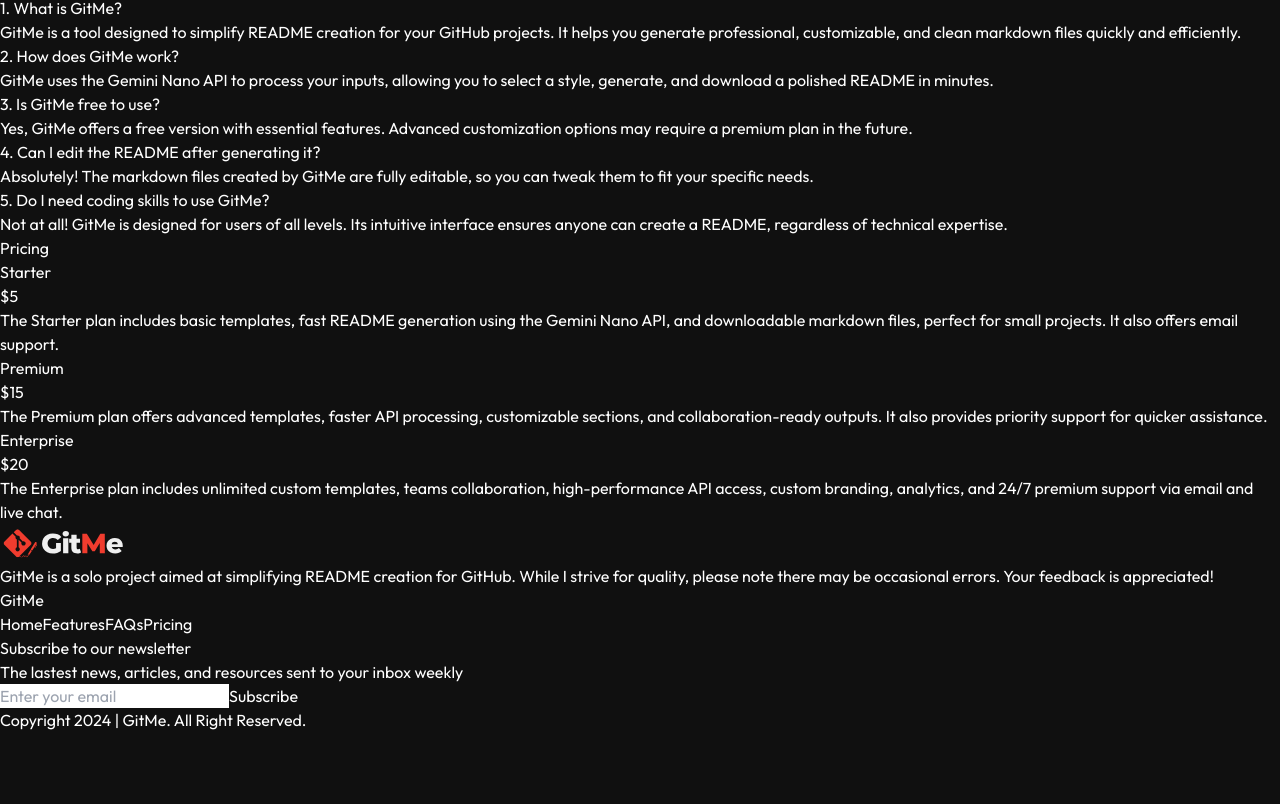
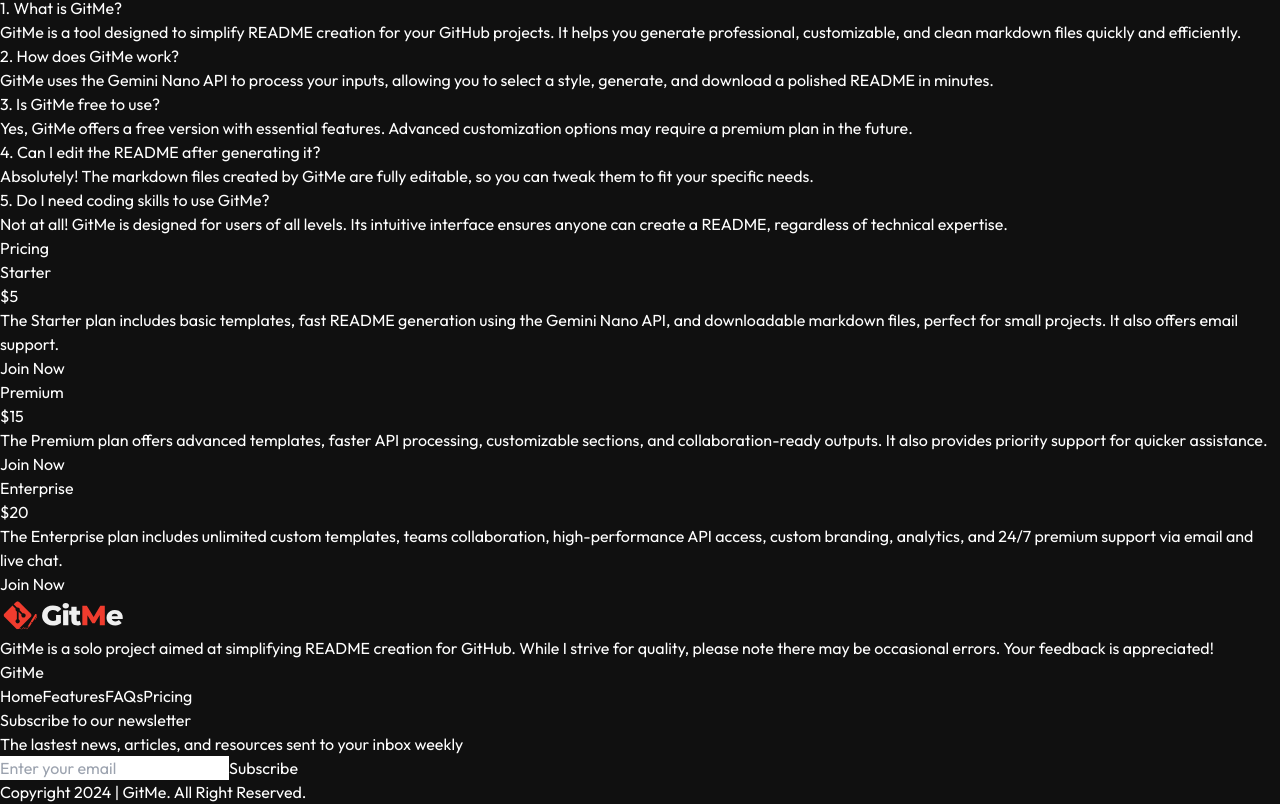
Before and after one commit to uvic19/GitMe, a React (Vite) app: page / in a window 1280 px wide. Shown: the part 596-1400 px from the top of the page. Before the commit the page ends 1328 px from the top, so only its background shows below. Built offline with nearby package versions, Linux system fonts and the light colour scheme; a web font is replaced by a local one.

Commit message:
price button added

```diff
--- a/src/components/Footer.jsx
+++ b/src/components/Footer.jsx
@@ -2,7 +2,7 @@
 
 const Footer = () => {
   return (
-    <div className='pt-10 px-4 md:px-20 lg:px-32  w-full overflow-hidde bg-stone-950 mt-[650px] lg:mt-0' id='Footer'>
+    <div className='pt-10 px-4 md:px-20 lg:px-32  w-full overflow-hidde bg-stone-950 mt-[840px] lg:mt-0' id='Footer'>
       <div className='container mx-auto flex flex-col md:flex-row justify-between items-start gap-10'>
         <div className='w-full md:w-1/3 mb-8 md:mb-0'>
             <img src="/gitmelog.svg" alt="" />
--- a/src/components/Home.jsx
+++ b/src/components/Home.jsx
@@ -186,30 +186,39 @@
         </h1>
         <div className="h-[420px] w-full mt-10 flex justify-center p-10 gap-8 lg:flex-nowrap flex-wrap">
           <div className="flex flex-wrap justify-center gap-8">
-            <div className="max-w-[340px] h-[340px] border shadow-lg rounded px-8 py-12 text-center">
+            <div className="max-w-[340px] h-[400px] border shadow-lg rounded px-8 py-12 text-center">
               <h2 className="text-2xl text-white font-medium pb-5">Starter</h2>
               <span className="text-3xl font-bold">$5</span>
               <p className="text-gray-500 pt-5">
               The Starter plan includes basic templates, fast README generation using the Gemini Nano API, and downloadable markdown files, perfect for small projects. It also offers email support.
               </p>
+              <button className="mt-5 bg-[#F03C2E] px-8 py-2 rounded-full hover:bg-[#c82217] hover:text-white transition-all">
+              Join Now
+              </button>
             </div>
           </div>
           <div className="flex flex-wrap justify-center gap-8">
-            <div className="max-w-[340px] h-[340px] border shadow-lg rounded px-8 py-12 text-center">
+            <div className="max-w-[340px] h-[400px] border shadow-lg rounded px-8 py-12 text-center">
               <h2 className="text-2xl text-white font-medium pb-5">Premium</h2>
               <span className="text-3xl font-bold">$15</span>
               <p className="text-gray-500 pt-5">
               The Premium plan offers advanced templates, faster API processing, customizable sections, and collaboration-ready outputs. It also provides priority support for quicker assistance.
               </p>
+              <button className="mt-5 bg-[#F03C2E] px-8 py-2 rounded-full hover:bg-[#c82217] hover:text-white transition-all">
+              Join Now
+              </button>
             </div>
           </div>
           <div className="flex flex-wrap justify-center gap-8">
-            <div className="max-w-[340px] h-[340px] border shadow-lg rounded px-8 py-12 text-center">
+            <div className="max-w-[340px] h-[400px] border shadow-lg rounded px-8 py-12 text-center">
               <h2 className="text-2xl text-white font-medium pb-5">Enterprise</h2>
               <span className="text-3xl font-bold pb-8">$20</span>
               <p className="text-gray-500 pt-5">
               The Enterprise plan includes unlimited custom templates, teams collaboration, high-performance API access, custom branding, analytics, and 24/7 premium support via email and live chat.
               </p>
+              <button className="mt-5 bg-[#F03C2E] px-8 py-2 rounded-full hover:bg-[#c82217] hover:text-white transition-all">
+              Join Now
+              </button>
             </div>
           </div>
         </div>
```
